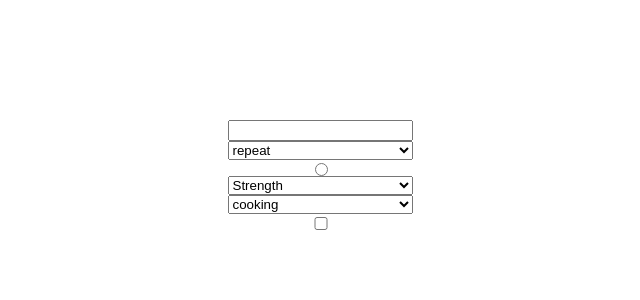
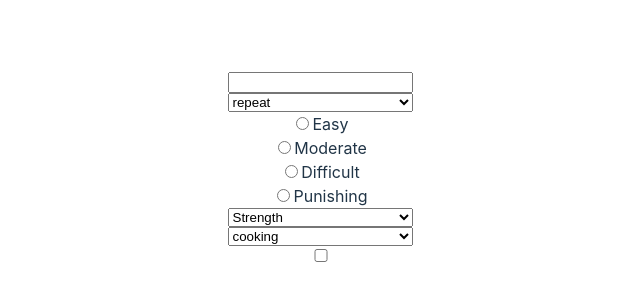
Before and after one commit to StiX1919/daily-management, a React (Vite) app: page / in a window 1280 px wide. Shown: the part 224-524 px from the top of the page, without its empty margins (320-960 px from the left). Built offline with nearby package versions, Linux system fonts and the light colour scheme.

Commit message:
values storing

```diff
--- a/src/components/CreateTask/CreateTask.tsx
+++ b/src/components/CreateTask/CreateTask.tsx
@@ -1,6 +1,7 @@
 import { useState } from 'react'
 import './CreateTask.css'
 import useForm from '../../hooks/useForm'
+import RadioButton from '../RadioButton/RadioButton';
 
 function CreateTask() {
   const [count, setCount] = useState(0)
@@ -24,6 +25,12 @@ function CreateTask() {
     'coding',
     'adventure'
   ];
+  const difficulties = [
+    'Easy',
+    'Moderate',
+    'Difficult',
+    'Punishing'
+  ]
   const { formValues, handleUpdate, handleSubmit } = useForm({
     taskName: '',
     taskFrequency: '',
@@ -34,21 +41,32 @@ function CreateTask() {
   })
 
   return (
+    <>
         <form className='create-card' onSubmit={handleSubmit}>
-            <input className='task-name' type='name' value={formValues.taskName} onChange={handleUpdate}/>
-            <select className='task-frequency' value={formValues.taskFrequency} onChange={handleUpdate}>
+            <input className='task-name' type='text' name='taskName' value={formValues.taskName} onChange={handleUpdate}/>
+            <select className='task-frequency' name='taskFrequency' value={formValues.taskFrequency} onChange={handleUpdate}>
                 {frequencies.map((e,i) => <option key={i} value={e}>{e}</option>)}
             </select>
-            <input className='task-difficulty' type='radio' value={formValues.taskdifficulty} onChange={handleUpdate}/>
-            <select className='task-stat' value={formValues.taskstat} onChange={handleUpdate}>
+            {difficulties.map((e,i) => <RadioButton name={'taskDifficulty'} value={e} onChange={handleUpdate}/>)}
+            {/* <input className='task-difficulty' type='radio' value={formValues.taskdifficulty} onChange={handleUpdate}/> */}
+            <select className='task-stat' name="taskStat" value={formValues.taskstat} onChange={handleUpdate}>
                 {stats.map((e,i) => <option key={i} value={e}>{e}</option>)}
             </select>
-            <select className='task-skill' value={formValues.taskskill} onChange={handleUpdate}>
+            <select className='task-skill' name='taskSkill' value={formValues.taskskill} onChange={handleUpdate}>
                 {skills.map((e,i) => <option key={i} value={e}>{e}</option>)}
             </select>
                 {/* add collapsable input to add new skill to work on */}
-            <input className='task-direction' type='checkbox' value={formValues.taskdirection} onChange={handleUpdate}/>
+            <input className='task-direction' name='taskDirection' type='checkbox' value={formValues.taskdirection} onChange={handleUpdate}/>
         </form>
+        <div>
+            <p>{formValues.taskName}</p>
+            <p>{formValues.taskFrequency}</p>
+            <p>{formValues.taskDifficulty}</p>
+            <p>{formValues.taskStat}</p>
+            <p>{formValues.taskSkill}</p>
+            <p>{formValues.taskDirection}</p>
+        </div>
+    </>
   )
 }
 
--- /dev/null
+++ b/src/components/RadioButton/RadioButton.tsx
@@ -0,0 +1,11 @@
+function RadioButton({name, value, onChange}) {
+
+    return (
+        <div>
+            <input type="radio" name={name} value={value} onChange={onChange}/>
+            <label>{value}</label>
+        </div>
+    )
+}
+
+export default RadioButton
--- a/src/hooks/useForm.tsx
+++ b/src/hooks/useForm.tsx
@@ -3,7 +3,8 @@ import { useState } from "react";
 export default function useForm(values) {
     const [formValues, setFormValues] = useState(values);
 
-    const handleUpdate = (e) => {
+    const handleUpdate = (event) => {
+        console.log(event)
         const { name, value } = event?.target;
         setFormValues({ ...formValues, [name]: value })
     }
```
Also changed, not shown: src/components/RadioButton/RadioButton.css (added).
